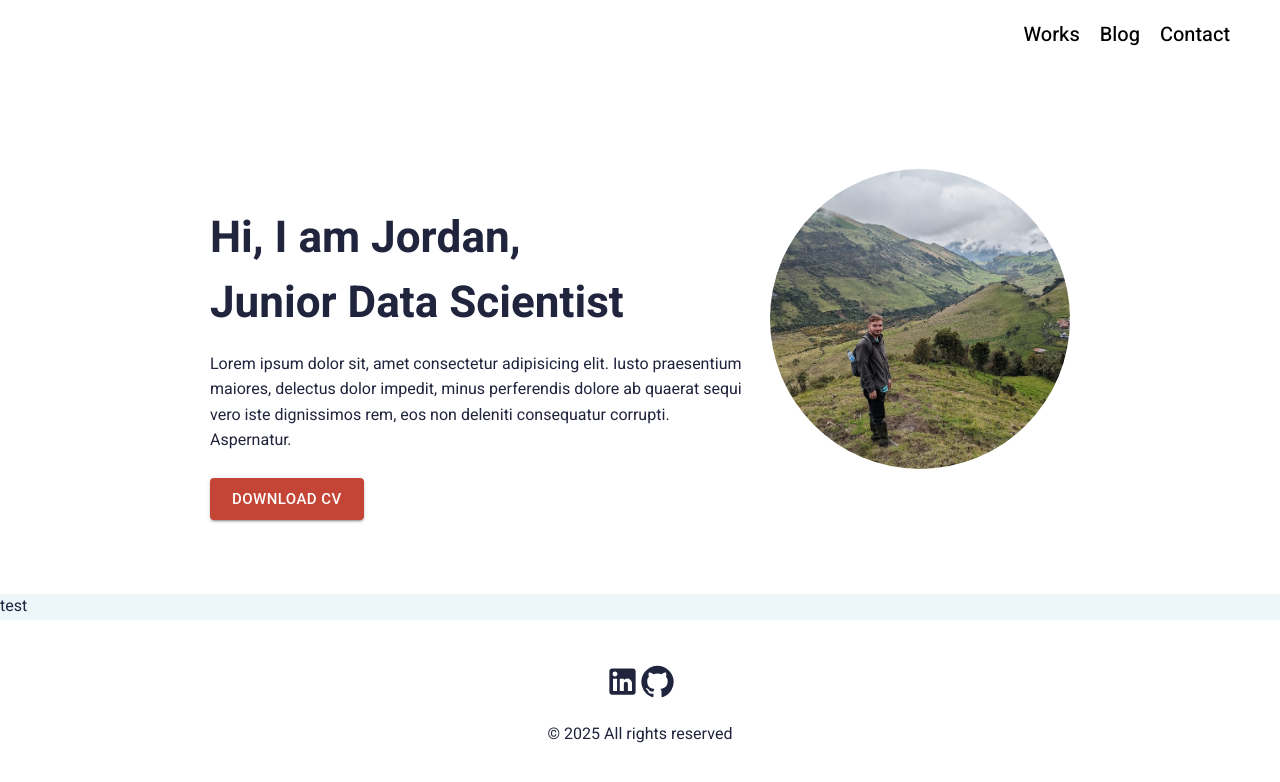
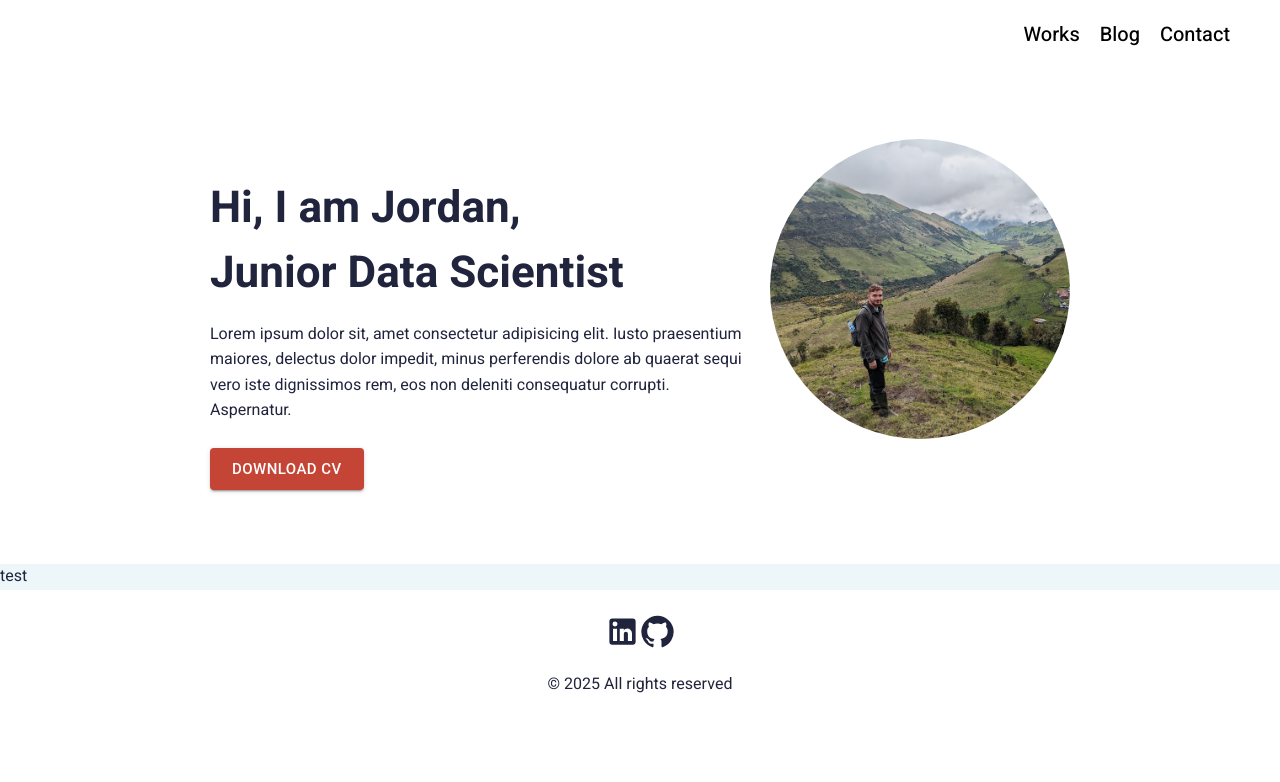
Before and after one commit to jordansp99/portfolio, a React (Vite) app: page / in a window 1280 px wide. Shown: the top 782 px of the page. Built offline with nearby package versions, Linux system fonts and the light colour scheme.

Commit message:
changed padding on promo

```diff
--- a/src/global.css
+++ b/src/global.css
@@ -57,7 +57,7 @@ nav a {
 .footer {
     margin-top: auto;
     text-align: center;
-    padding: 20px 0;
+    padding: 0px 0;
 }
 
 h1 {
--- a/src/profile.css
+++ b/src/profile.css
@@ -1,5 +1,5 @@
 .promo {
-    padding: 100px 20px 58px;
+    padding: 70px 20px 58px;
 }
 .container{
     max-width: 860px;
```
